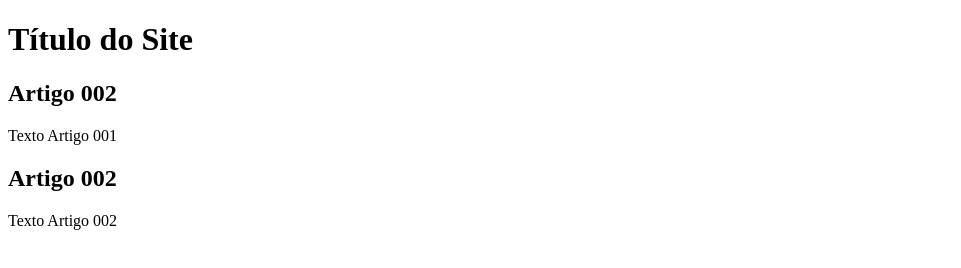
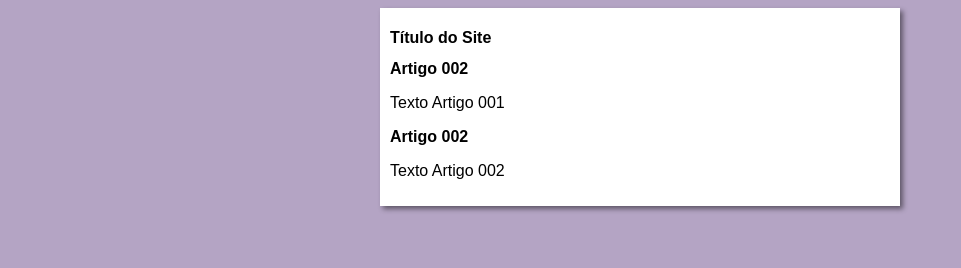
Before and after one commit to leonardobrian/projeto-site, a plain HTML site: page index.html in a window 1280 px wide. Shown: the whole page, without its empty margins (0-961 px from the left). Drawn offline with Linux system fonts and the light colour scheme.

Commit message:
Iniciei o design

```diff
--- /dev/null
+++ b/estilos/style.css
@@ -0,0 +1,19 @@
+@charset 'UTF-8';
+
+* {
+    font-family: Arial, Helvetica, sans-serif;
+    font-size: 16px;
+}
+
+body {
+    background-color: rgb(180, 164, 196);
+}
+
+main {
+    background-color: white;
+    width: 500px;
+    margin: auto;
+    padding: 10px;
+    box-shadow: 3px 3px 5px rgba(0, 0, 0, 0.473);
+
+}
--- a/index.html
+++ b/index.html
@@ -4,6 +4,7 @@
     <meta charset="UTF-8">
     <meta name="viewport" content="width=device-width, initial-scale=1.0">
     <title>Título do Site</title>
+    <link rel="stylesheet" href="estilos/style.css">
 </head>
 <body>
     <main>
```
